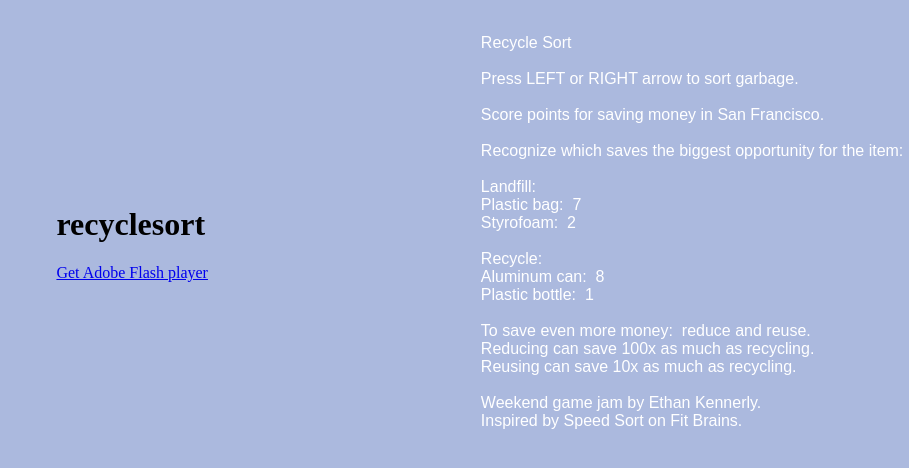
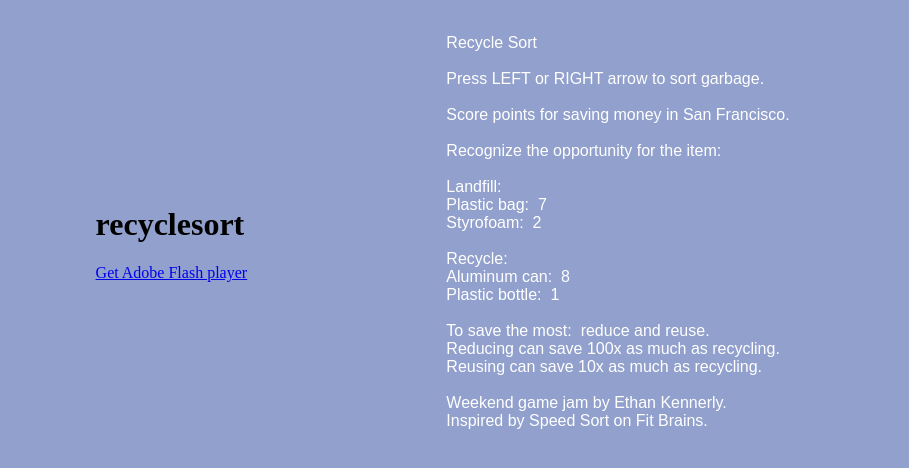
Before and after one commit to ethankennerly/recyclesort, a plain HTML site: page bin/index.html in a window 1280 px wide. Shown: the whole page, without its empty margins (371-1280 px from the left). Drawn offline with Linux system fonts and the light colour scheme.

```diff
--- a/bin/index.html
+++ b/bin/index.html
@@ -29,11 +29,11 @@
 	</script>
 	<style>
 		html, body {}
-		body { margin:0; background:ABB9DE}
+		body { margin:0; background:#91A0CC}
 	</style>
 </head>
 <center>
-<body bgcolor=ABB9DE>
+<body bgcolor=#91A0CC>
 <table>
 <tr><td width=33%></td><td width=33%>
 <br>
@@ -50,7 +50,7 @@ Press LEFT or RIGHT arrow to sort garbage.
 
 Score points for saving money in San Francisco.
 
-Recognize which saves the biggest opportunity for the item:
+Recognize the opportunity for the item:
 
 Landfill:
 Plastic bag:  7
@@ -60,7 +60,7 @@ Recycle:
 Aluminum can:  8
 Plastic bottle:  1
 
-To save even more money:  reduce and reuse.
+To save the most:  reduce and reuse.
 Reducing can save 100x as much as recycling.
 Reusing can save 10x as much as recycling.
 
```
Also changed, not shown: 7 other files.
